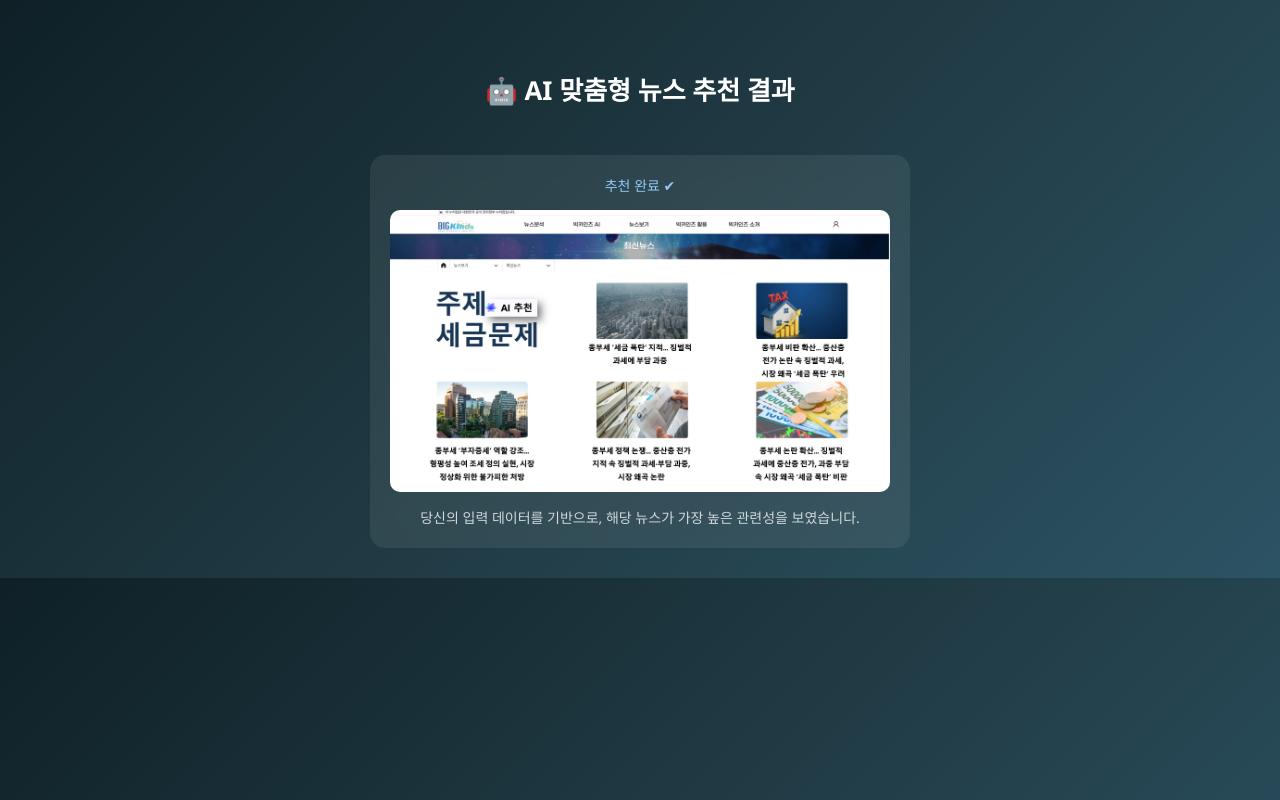
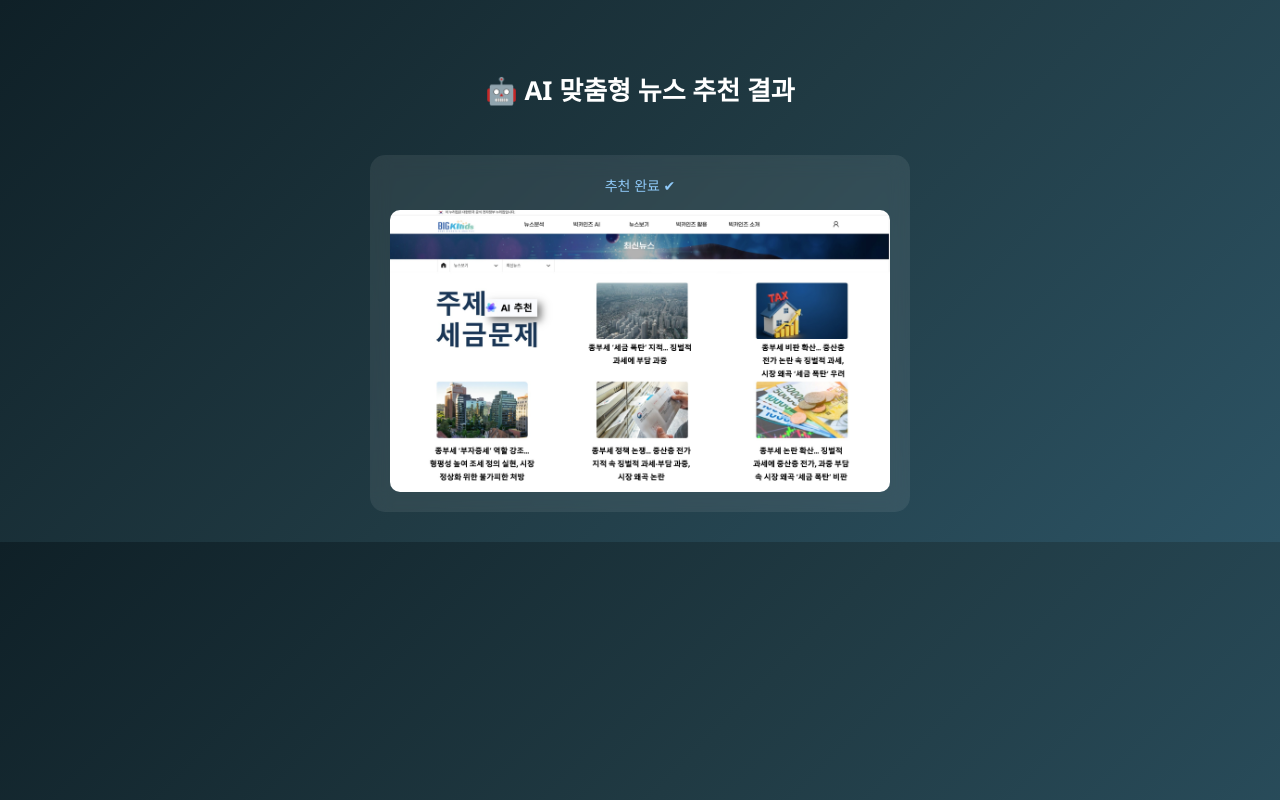
Before and after one commit to perper222222/AI-news-recommendation-F2, a plain HTML site: page result.html in a window 1280 px wide. Drawn offline with Linux system fonts and the light colour scheme.

Commit message:
Update result.html

```diff
--- a/result.html
+++ b/result.html
@@ -66,9 +66,7 @@
 
       <img id="resultImage" src="" style="display:none;">
 
-      <div class="explanation" id="explanationText" style="display:none;">
-        당신의 입력 데이터를 기반으로, 해당 뉴스가 가장 높은 관련성을 보였습니다.
-      </div>
+
     </div>
   </div>
 
@@ -86,7 +84,6 @@
       img.style.display = "block";
 
       loading.innerText = "추천 완료 ✔";
-      explanation.style.display = "block";
     }, 1500);
   </script>
 
```
